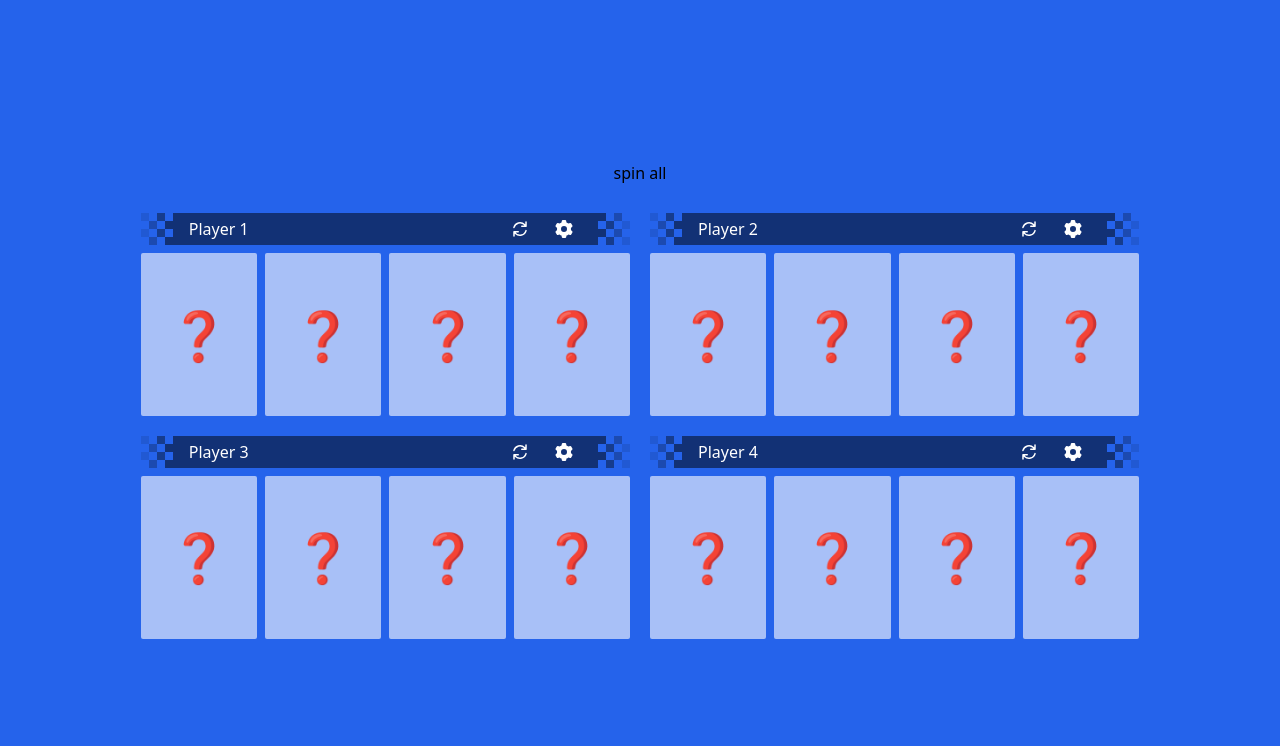
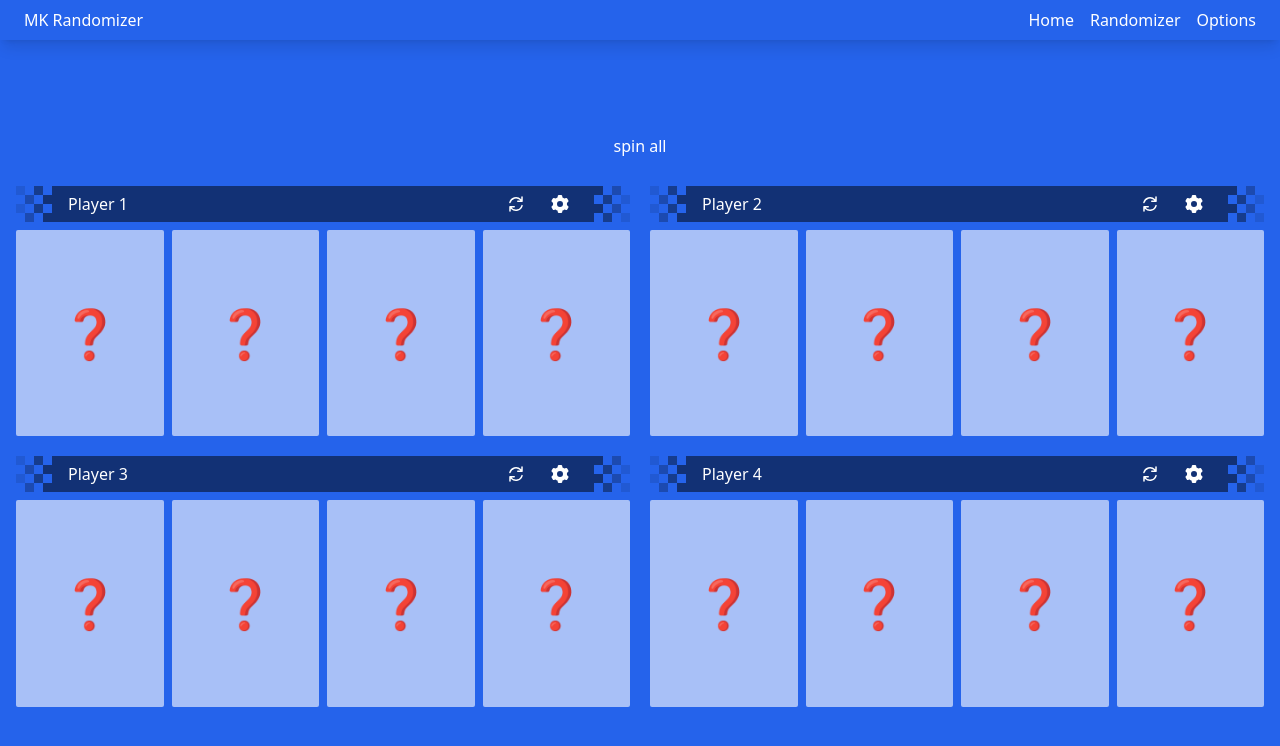
Before and after one commit to Alvadda/mario-kart-randomizer, a React (Vite) app: page /random in a window 1280 px wide. Shown: the top 746 px of the page. Built offline with nearby package versions, Linux system fonts and the light colour scheme.

Commit message:
improve layout

```diff
--- a/src/components/playerBanner.tsx
+++ b/src/components/playerBanner.tsx
@@ -10,21 +10,21 @@ type PlayerBannerProps = {
 
 export const PlayerBanner = ({ name, spin, isSpinning }: PlayerBannerProps) => {
     return (
-        <div className="flex h-8">
+        <div className="flex h-7 md:h-8 lg:h-9">
             <PlayerBannerFlag flip />
-            <div className="h-full w-full bg-black/50 text-white px-4 flex items-center justify-between capitalize">
+            <div className="h-full w-full bg-black/50 px-4 flex items-center justify-between capitalize">
                 <StealthTextInput placeholder={name} className="placeholder-current" />
                 <div className="flex gap-2">
                     <button className="px-2 py-2" onClick={spin} disabled={isSpinning}>
                         <ArrowPathIcon
                             className={cn(
-                                'h-5 w-5, transition duration-300',
+                                'h-5 w-5, transition duration-300 hover:scale-125',
                                 isSpinning && 'animate-spin opacity-50'
                             )}
                         />
                     </button>
                     <button className="px-2 py-2">
-                        <Cog6ToothIcon className="h-5 w-5" />
+                        <Cog6ToothIcon className="h-5 w-5 transition duration-300 hover:scale-125" />
                     </button>
                 </div>
             </div>
--- /dev/null
+++ b/src/layout/header.tsx
@@ -0,0 +1,15 @@
+import { ROUTES } from '@/routes'
+import { Link } from 'wouter'
+
+export const Header = () => {
+    return (
+        <header className="h-8 lg:h-10 w-full px-6 py-1 bg-blue-600 shadow-lg flex justify-between items-center">
+            <span>MK Randomizer</span>
+            <div className="flex gap-4">
+                <Link href={ROUTES.HOME}>Home</Link>
+                <Link href={ROUTES.RANDOM}>Randomizer</Link>
+                <Link href={ROUTES.OPTIONS}>Options</Link>
+            </div>
+        </header>
+    )
+}
--- a/src/layout/mainContainer.tsx
+++ b/src/layout/mainContainer.tsx
@@ -1,11 +1,14 @@
+import { Header } from '@/layout/header'
+
 type MainContainerProps = {
     children: JSX.Element
 }
 
 export const MainContainer = ({ children }: MainContainerProps) => {
     return (
-        <div className="px-4 py-6 h-screen bg-blue-600 bg-cover w-screen flex justify-center items-center">
-            <div className=" lg:w-4/5 md:w-2/5 w-full h-full">{children}</div>
+        <div className="min-h-screen bg-blue-600 bg-cover w-screen grid grid-rows-[max-content_1fr] text-white">
+            <Header />
+            <div className="px-4 py-6 w-full h-full">{children}</div>
         </div>
     )
 }
--- a/src/routes/randomizer.tsx
+++ b/src/routes/randomizer.tsx
@@ -24,9 +24,9 @@ export const Randomizer = () => {
     const spinAll = () => spinRegisterRef.current?.forEach((sr) => sr.spinF())
 
     return (
-        <div className="w-full h-full lg:justify-center gap-7 flex justify-between flex-col">
+        <div className="w-full h-full sm:justify-center gap-7 flex justify-between flex-col">
             <button onClick={() => spinAll()}>spin all</button>
-            <div className="h-full lg:h-fit w-full flex flex-col gap-5 justify-end lg:grid-cols-2 lg:grid">
+            <div className="h-full sm:h-fit w-full flex flex-col gap-5 justify-end sm:grid-cols-2 sm:grid">
                 <Player name="Player 1" registerSpin={registerSpinHandler} />
                 <Player name="Player 2" registerSpin={registerSpinHandler} />
                 <Player name="Player 3" registerSpin={registerSpinHandler} />
```
